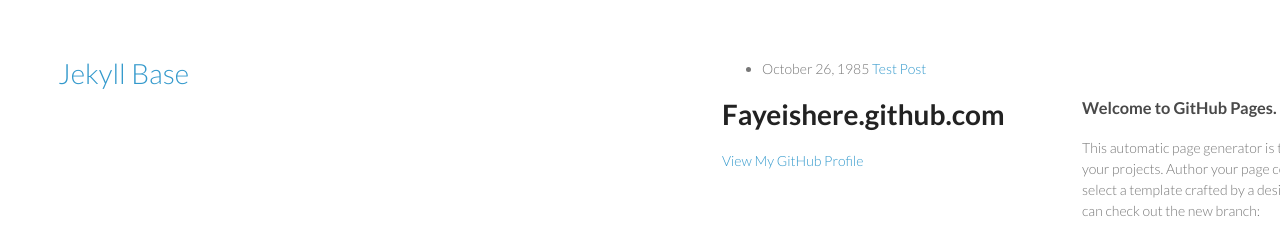
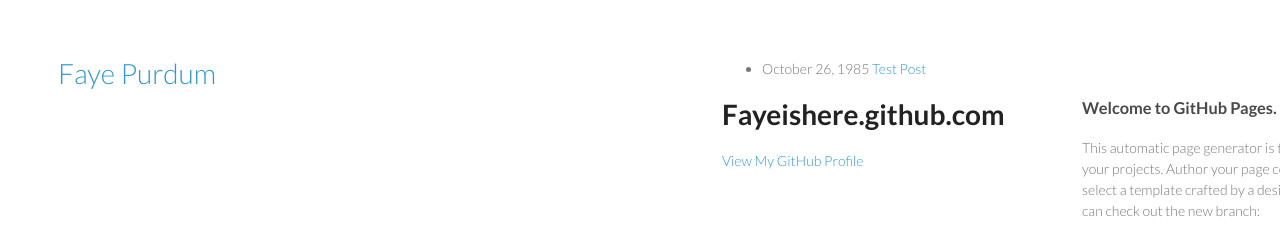
Before and after one commit to fayeishere/fayeishere-old, a Jekyll site: the page built from index.html, in a window 1280 px wide. Shown: the top 239 px of the page. Built offline with Jekyll 4.4.1, drawn with Linux system fonts in a browser that asks for light colours; Markdown is read by kramdown in place of the engine named in the settings.

Commit message:
Attempting to align

```diff
--- a/_config.yml
+++ b/_config.yml
@@ -1,4 +1,4 @@
-auto: true
+auto: false
 markdown: rdiscount
 permalink: /:year/:month/:day/:title
 rdiscount extensions: [smart]
--- a/index.html
+++ b/index.html
@@ -1,6 +1,6 @@
 ---
 layout: layout
-title: Jekyll Base
+title: Faye Purdum
 ---
 
 <div class="content">
```
